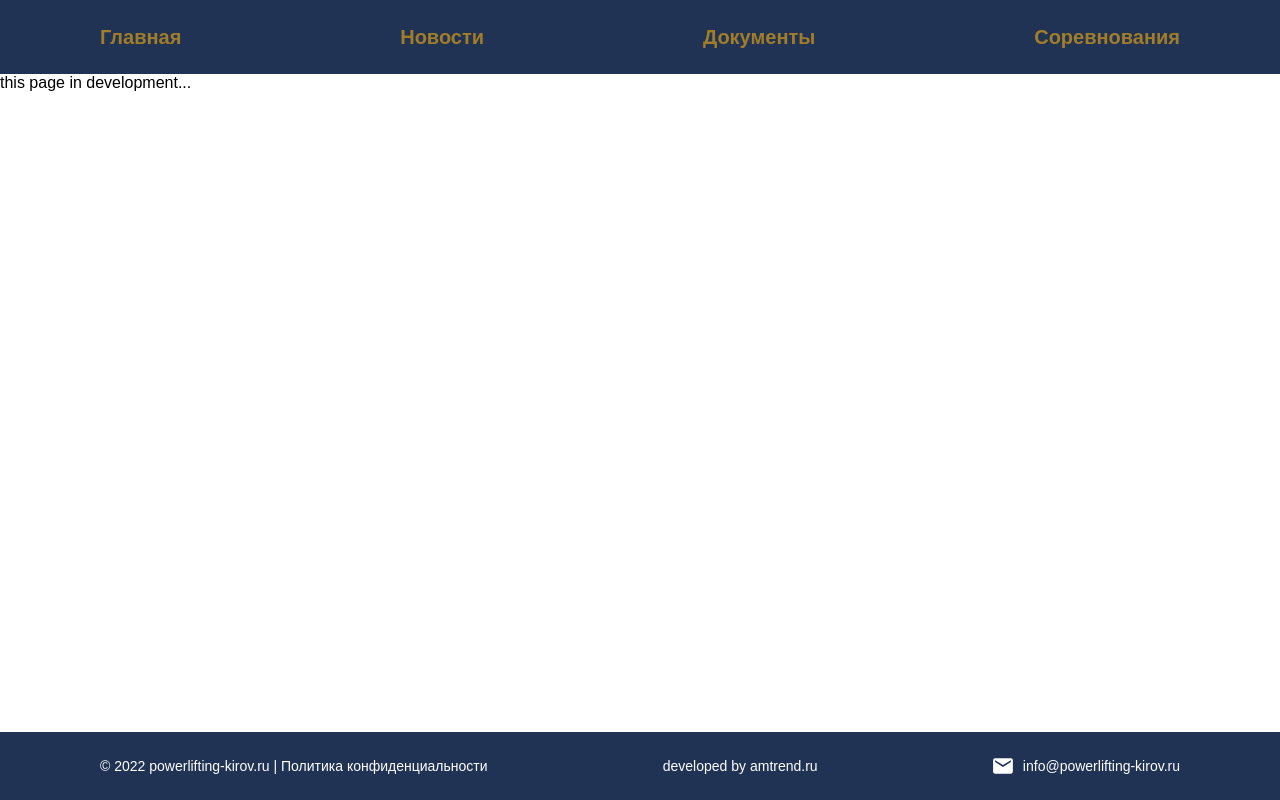
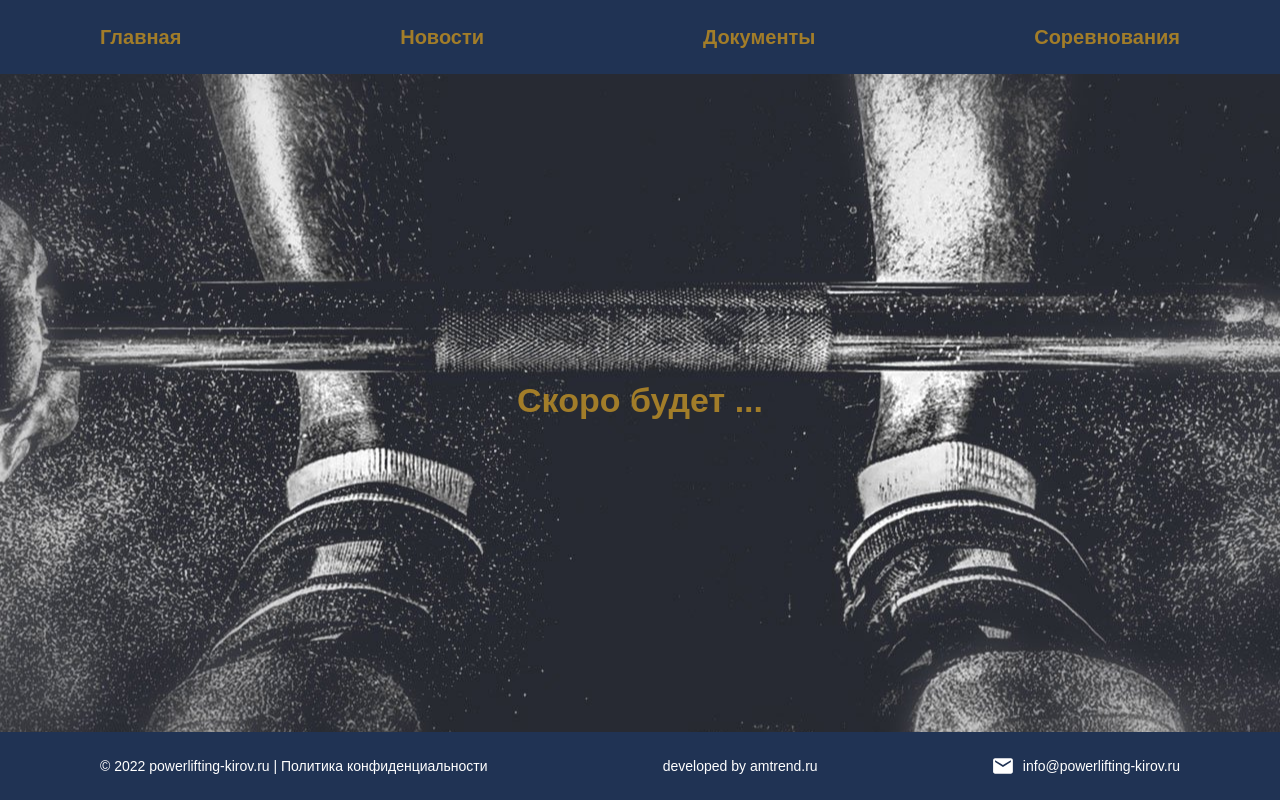
Before and after one commit to Amtrend/pwrlft, a Django app: template code/pwrlftmain/templates/pwrlftmain/news.html in a window 1280 px wide. Run offline with Django 3.2, Linux system fonts and the light colour scheme; the template is opened without the code that fills it, so the values that code supplies are empty.

Commit message:
add page zagl

```diff
--- a/code/pwrlftmain/templates/pwrlftmain/competitions.html
+++ b/code/pwrlftmain/templates/pwrlftmain/competitions.html
@@ -2,5 +2,9 @@
 {% load static %}
 {% block title %}Соревнования{% endblock %}
 {% block content %}
-    <p>this page in development...</p>
+    <section id="page_in_dev">
+        <div class="page_in_dev">
+            <p class="page_in_dev-text">Скоро будет ...</p>
+        </div>
+    </section>
 {% endblock %}
--- a/code/pwrlftmain/templates/pwrlftmain/index.html
+++ b/code/pwrlftmain/templates/pwrlftmain/index.html
@@ -2,5 +2,9 @@
 {% load static %}
 {% block title %}Главная{% endblock %}
 {% block content %}
-    <p>this page in development...</p>
+    <section id="page_in_dev">
+        <div class="page_in_dev">
+            <p class="page_in_dev-text">Скоро будет ...</p>
+        </div>
+    </section>
 {% endblock %}
--- a/code/pwrlftmain/templates/pwrlftmain/news.html
+++ b/code/pwrlftmain/templates/pwrlftmain/news.html
@@ -2,5 +2,9 @@
 {% load static %}
 {% block title %}Новости{% endblock %}
 {% block content %}
-    <p>this page in development...</p>
+    <section id="page_in_dev">
+        <div class="page_in_dev">
+            <p class="page_in_dev-text">Скоро будет ...</p>
+        </div>
+    </section>
 {% endblock %}
--- a/code/static/css/style.css
+++ b/code/static/css/style.css
@@ -59,6 +59,27 @@ a, div {
     color: inherit;
 }
 
+.page_in_dev {
+    background-image: url("../img/page_in_dev.jpg");
+    width: 100%;
+    height: calc(100vh - 142px);
+    background-repeat: no-repeat;
+    background-position: center;
+}
+
+.page_in_dev-text {
+    position: absolute;
+    left: 50%;
+    top: 50%;
+    transform: translate(-50%, -50%);
+    font-family: Montserrat, sans-serif;
+    font-weight: 700;
+    font-size: 34px;
+    line-height: 40px;
+    color: #A27D29;
+    white-space: nowrap;
+}
+
 @media (max-width: 1400px) {
     .block_content {
         min-height: calc(100vh - 142px);
@@ -70,11 +91,18 @@ a, div {
         margin-top: 70px;
         min-height: calc(100vh - 204px);
     }
+    .page_in_dev {
+        height: calc(100vh - 204px);
+    }
 }
 
 
 /* ========== HEADER ========== */
 
+
+#menu_mobile {
+    z-index: 1;
+}
 
 .menu_desktop {
     display: flex;
```
Also changed, not shown: code/static/img/page_in_dev.jpg (added).
